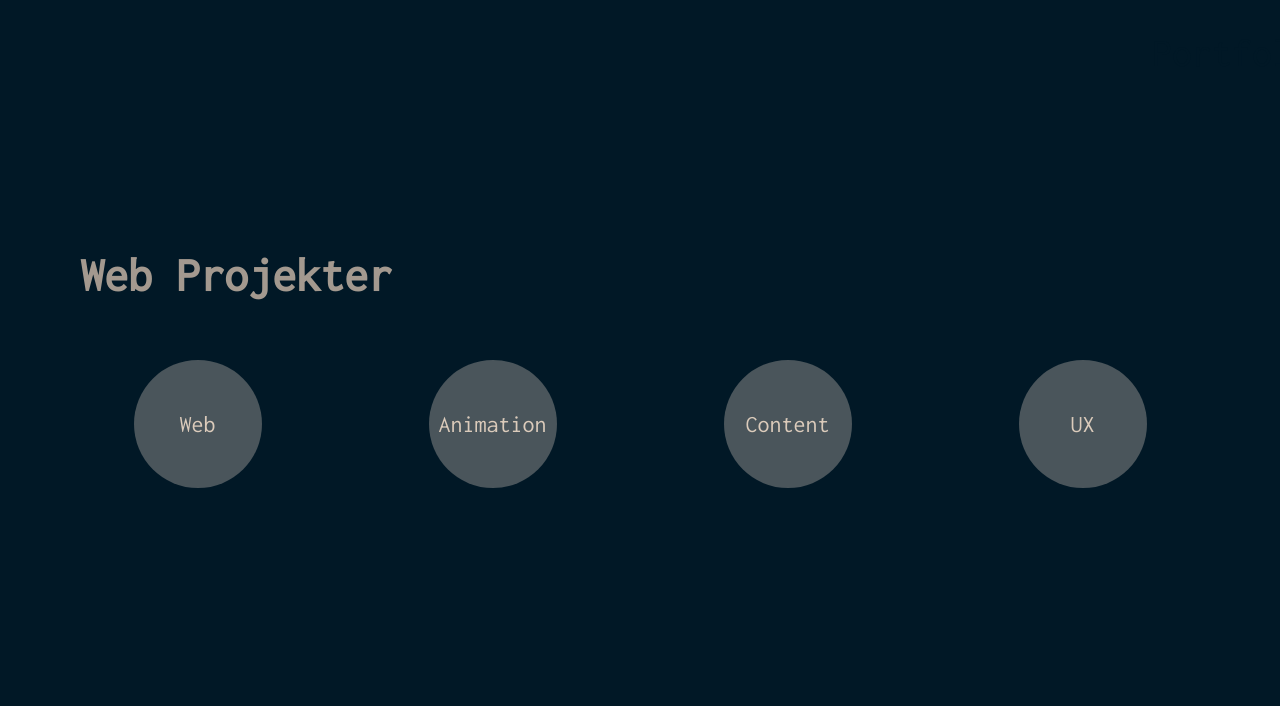
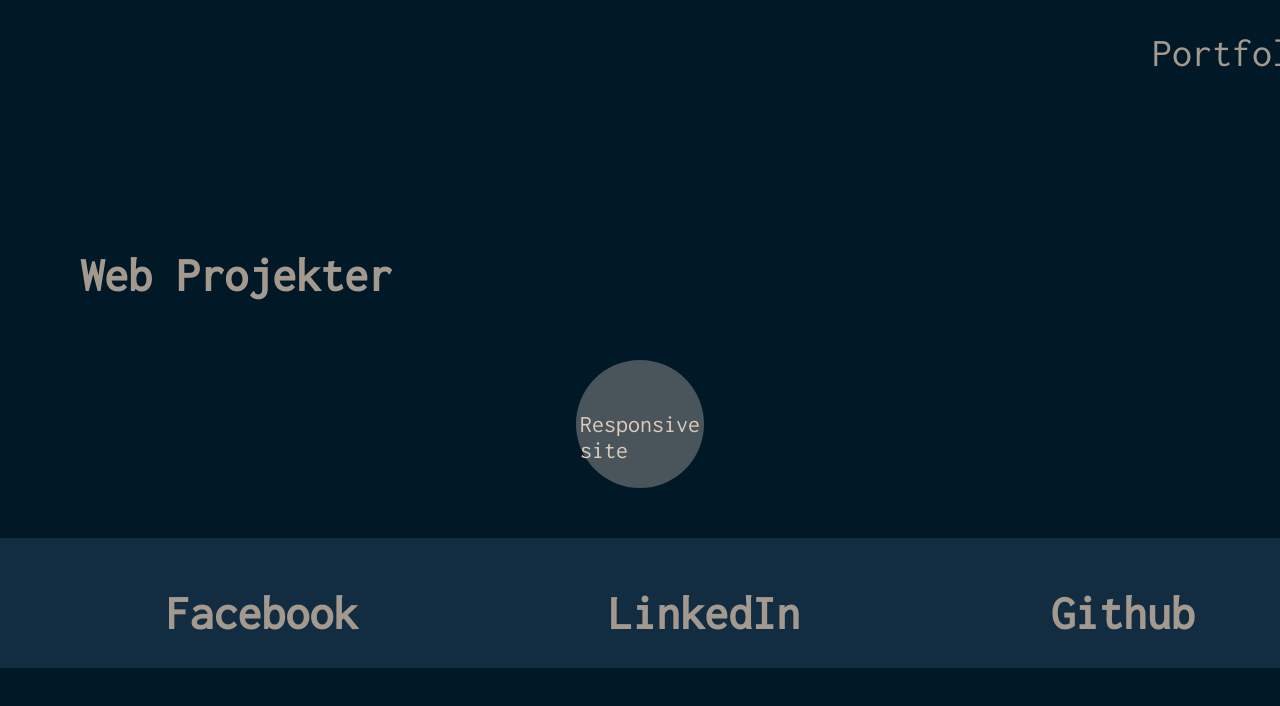
Before and after one commit to TheoBigum/EksamensProjekt, a plain HTML site: page Portfolio/web.html in a window 1280 px wide. Drawn offline with Linux system fonts and the light colour scheme; a web font is replaced by a local one.

Commit message:
Footer på undersider

```diff
--- a/Portfolio/style.css
+++ b/Portfolio/style.css
@@ -40,7 +40,7 @@ p {
 /*NAV*/
 /* unvisited link */
 header nav a:link {
-    color: #011826;
+    color: #a3998f;
 }
 
 /* visited link */
@@ -107,6 +107,7 @@ header nav a {
     font-family: 'Inconsolata', monospace;
     font-size: 1.5rem;
     color: #dbcbbb;
+    justify-items: center;
 }
 
 .sectionwrapper_circle a:hover {
--- a/Portfolio/web.html
+++ b/Portfolio/web.html
@@ -22,19 +22,20 @@
         <section class="sectionwrapper_circle">
 
             <div class="circle">
-                <a href="web.html">Web</a>
+                <a href="web.html">Responsive site</a>
             </div>
-            <div class="circle">
-                <a href="animation.html">Animation</a>
-            </div>
-            <div class="circle">
-                <a href="content.html">Content</a>
-            </div>
-            <div class="circle">
-                <a href="ux.html">UX</a>
-            </div>
+
         </section>
     </section>
+
+    <footer>
+        <section id="some">
+            <h1>Facebook</h1>
+            <h1>LinkedIn</h1>
+            <h1>Github</h1>
+        </section>
+
+    </footer>
 
 
     <script src="script.js"></script>
```
Also changed, not shown: Portfolio/animation.html (+9 -0 lines), Portfolio/content.html (+9 -0 lines), Portfolio/ux.html (+9 -0 lines).
